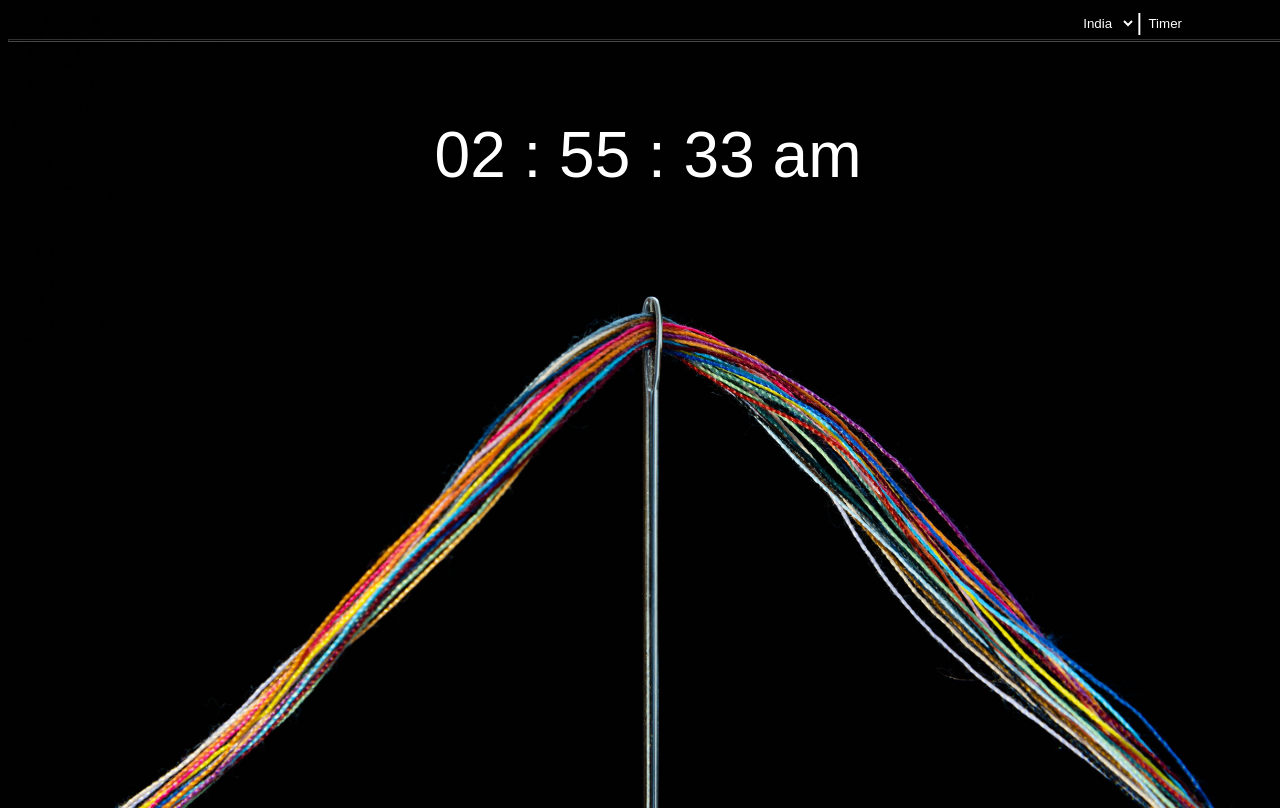
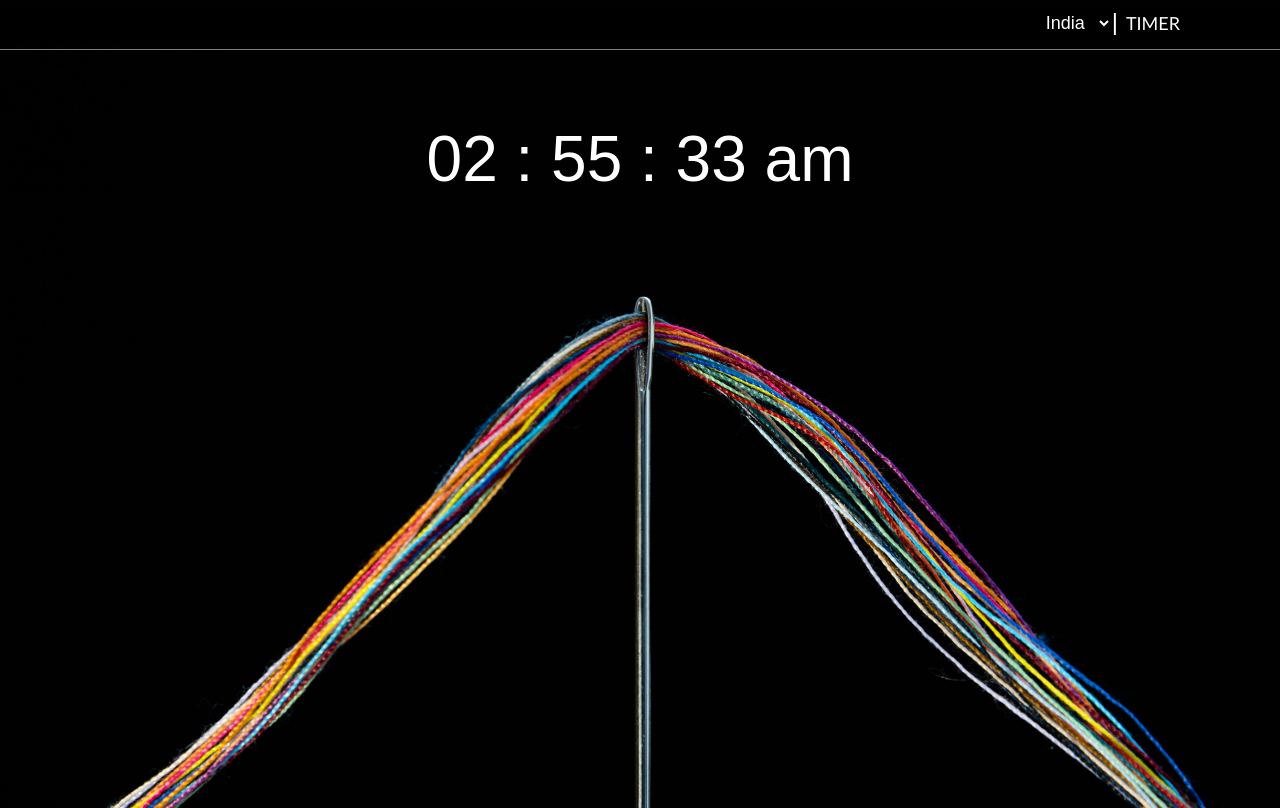
Before and after one commit to bobshii/Portfolio, a plain HTML site: page DigitalClock/clock.html in a window 1280 px wide. Drawn offline with Linux system fonts and the light colour scheme.

Commit message:
Completed the Digital Clock Project's First Version

```diff
--- a/DigitalClock/clock.html
+++ b/DigitalClock/clock.html
@@ -8,14 +8,14 @@
 </head>
 <body id="body">
     <div class="container">
-        <nav class="navigation">
+        <nav id="navigation">
             <select id="country" name="country">
 
                 <option value="India">India</option>
                 <option value="Japan">Japan</option>
             </select>
             <span>|</span>
-            <button id="timer">Timer</button>
+            <button id="timer">TIMER</button>
         </nav><hr id="hr1">
 
 
@@ -36,10 +36,13 @@
     </div>
 
     <script>
+        let timer = document.getElementById('timer');
         let hrs = document.getElementById("hour");
         let min = document.getElementById("min");
         let sec = document.getElementById("sec");
         let ampm = document.getElementById("ampm");
+        let horizontal = document.getElementById('hr1');
+        let navbar = document.getElementById("navigation");
 
         let countrySelected = document.getElementById("country");
 
@@ -76,9 +79,14 @@
                 clock.style.position = 'absolute';
                 clock.style.left = '42%';
 
-                hrElement.remove();
+
                 countrySelected.style.backgroundColor = 'transparent';
-                countrySelected.style.color = 'black';
+                countrySelected.style.color = 'white';
+                horizontal.remove();
+
+                navbar.style.backgroundColor = 'rgba(25, 25, 112, 0.5)';
+
+
 
 
             }
@@ -86,6 +94,7 @@
                 background.style.backgroundImage = "url(./images/threads.jpg)";
                 clock.style.color = 'white';
                 countrySelected.style.color = 'white';
+                navbar.style.backgroundColor = 'black';
 
             }
 
@@ -98,7 +107,9 @@
 
 
 
-
+        timer.addEventListener('click',()=>{
+            window.location.href="./timer.html";
+        })
 
 
 
--- a/DigitalClock/src/clock.css
+++ b/DigitalClock/src/clock.css
@@ -3,7 +3,8 @@ html, body{
     width: 100%;
     background-image: url('../images/threads.jpg');
     background-size: cover;
-
+    padding: 0;
+    margin: 0;
     background-position: center;
     color: white;
     font-family: Arial, Helvetica, sans-serif;
@@ -12,9 +13,11 @@ html, body{
 
 hr{
     height: 1px;
-    opacity: 0.3;
-
-    margin-top: 1px;
+    opacity: 0.5;
+    background-color: white;
+    margin-top: 0.5rem;
+    margin-bottom: 0.5rem;
+    border: none;
 }
 
 
@@ -52,25 +55,72 @@ hr{
 
 .clock span{
     display: inline-block;
-    transition: transform 0.3s ease-in-out;
+    transition: transform 0.1s ease-in;
+}
+#navigation{
+    width: 100%;
+    display: flex;
+    justify-content: flex-end;
+    padding-right: 100px;
+    box-sizing: border-box;
+    background-color: black;
+    margin-top: 0.5rem;
+    padding-bottom: 3px;
 }
 
-#country, #timer{
+#country{
+    height: 30px;
+    font-size: large;
+    width: auto;
+    color: white;
+    background-color: transparent;
+    border: none;
+
+}
+#timer{
+    font-family: 'Gill Sans', 'Gill Sans MT', Calibri, 'Trebuchet MS', sans-serif;
+    font-size: large;
     height: 30px;
     width: auto;
     color: white;
     background-color: transparent;
     border: none;
+    border-radius: 4px;
+    position: relative;
+    padding: 0;
+    margin-left: 0.5rem;
 }
 
-.navigation{
-    width: 100%;
-    display: flex;
-    justify-content: flex-end;
-    padding-right: 100px;
-    box-sizing: border-box;
+#timer:hover{
+    color:coral;
 }
 
+#timer::after{
+    content: '';
+    position: absolute;
+    width: 0%;
+    background-color: currentColor;
+    left: 0px;
+    bottom: 2px;
+    height: 2px;
+    transition: width 0.3s ease-in-out;
+}
+
+#timer:hover::after{
+    width: 100%;
+}
+
+#country option{
+    color: black;
+}
+
+
+
 .pop:hover{
-    transform: scale(1.6);
+    transform: scale(1.3);
 }
+
+#hr1{
+
+    padding: 0;
+}
--- a/DigitalClock/src/timer.css
+++ b/DigitalClock/src/timer.css
@@ -9,6 +9,49 @@ html, body{
     box-sizing: border-box;
 }
 
+.navbar{
+    width: 100%;
+    display: flex;
+
+}
+#clock{
+   height: 30px;
+   font-size: large;
+   padding: 0;
+   margin-left: 1rem;
+   margin-top: 0.5rem;
+   margin-bottom: 0.5rem;
+   background-color: transparent;
+   border: none;
+   color: white;
+   position: relative;
+
+
+}
+
+#clock:hover{
+
+    color:coral;
+}
+
+#clock::after{
+    content: '';
+    width: 0%;
+    position: absolute;
+    left: 0;
+    bottom: 2px;
+    background-color: currentColor;
+    height: 2px;
+    transition: width 0.3s ease-in-out;
+
+}
+
+#clock:hover::after{
+
+    width: 100%;
+}
+
+
 .timer-container{
     height: 100%;
     width: 100%;
@@ -16,6 +59,11 @@ html, body{
     flex-direction: column;
     align-items: center;
     justify-content: center;
+}
+
+hr{
+    padding: 0;
+    margin: 0;
 }
 
 #timer{
```
Also changed, not shown: DigitalClock/timer.html (+11 -43 lines).
